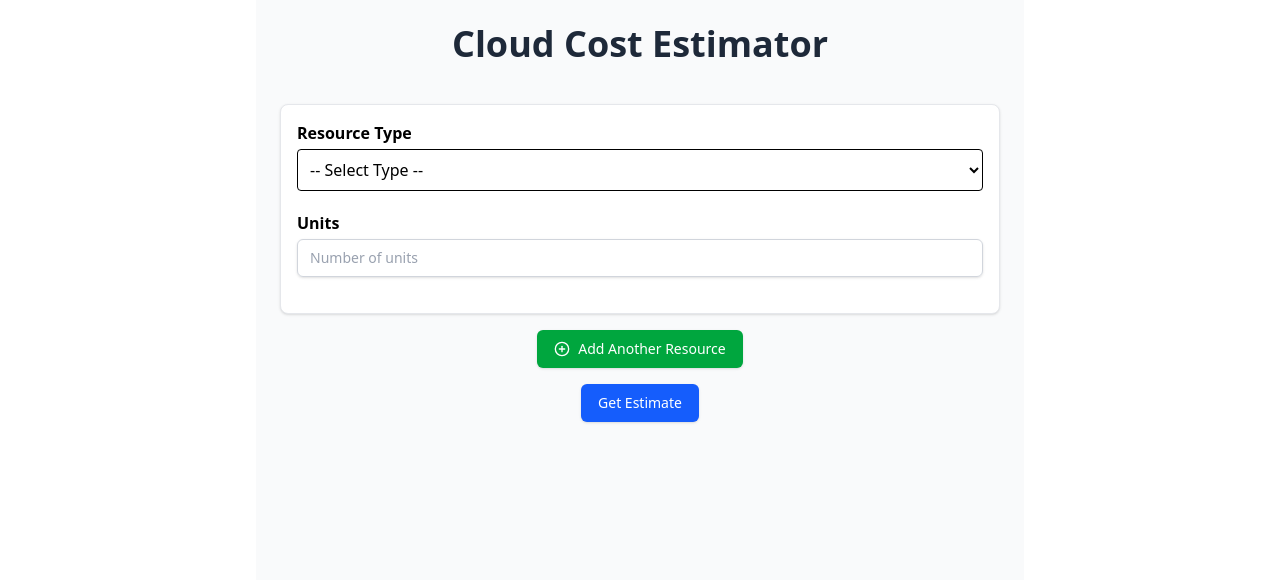
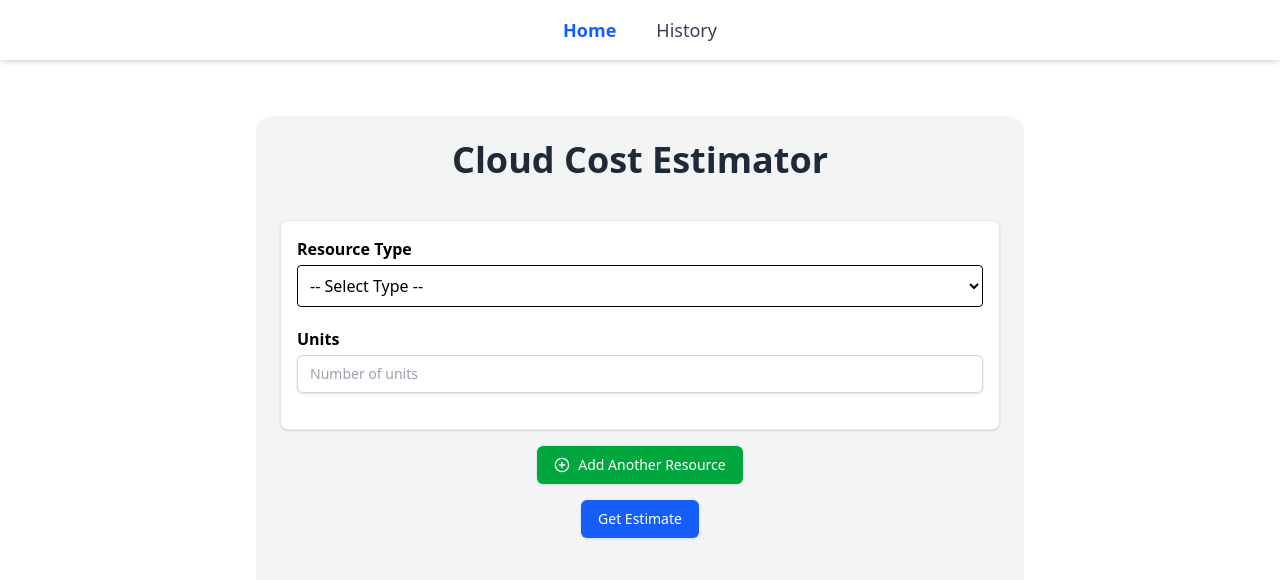
Before and after one commit to agastus-joyson/cloud-cost-estimator-frontend, a React (Vite) app: page / in a window 1280 px wide. Shown: the top 580 px of the page. Built offline with nearby package versions, Linux system fonts and the light colour scheme.

Commit message:
add history page

```diff
--- a/src/App.jsx
+++ b/src/App.jsx
@@ -1,13 +1,19 @@
 import './App.css'
 import HomePage from './pages/HomePage'
+import HistoryPage from './pages/HistoryPage'
+import DetailsPage from './pages/DetailsPage'
 import { Routes,Route } from 'react-router-dom'
+import Navbar from './components/Navbar'
 
 function App() {
 
   return (
     <>
+      <Navbar/>
       <Routes>
         <Route path="/" element={<HomePage/>}/>
+        <Route path="/history" element={<HistoryPage />} />
+        {/* <Route path="/history/:id" element={<DetailsPage/>}/> */}
       </Routes>
     </>
   )
--- /dev/null
+++ b/src/components/Navbar.jsx
@@ -0,0 +1,21 @@
+import { Link, useLocation } from 'react-router-dom';
+
+export default function Navbar() {
+  const location = useLocation();
+
+  const isActive = (path) =>
+    location.pathname === path ? 'text-blue-600 font-semibold' : 'text-gray-700 hover:text-blue-600';
+
+  return (
+    <nav className="bg-white shadow-md py-4 mb-14">
+      <div className="container mx-auto flex justify-center gap-10">
+        <Link to="/" className={`text-lg ${isActive('/')}`}>
+          Home
+        </Link>
+        <Link to="/history" className={`text-lg ${isActive('/history')}`}>
+          History
+        </Link>
+      </div>
+    </nav>
+  );
+}
--- /dev/null
+++ b/src/pages/HistoryPage.jsx
@@ -0,0 +1,58 @@
+import { useEffect, useState } from 'react';
+import axios from 'axios';
+import { Loader2, Eye } from 'lucide-react';
+import { Card, CardContent } from '../components/ui/card';
+import { Button } from '../components/ui/button';
+import { Link } from 'react-router-dom';
+
+export default function HistoryPage() {
+  const [history, setHistory] = useState([]);
+  const [loading, setLoading] = useState(true);
+  const [error, setError] = useState(null);
+
+  useEffect(() => {
+    axios.get('http://localhost:8080/api/estimate/history')
+      .then(res => setHistory(res.data))
+      .catch(() => setError('Failed to fetch estimate history'))
+      .finally(() => setLoading(false));
+  }, []);
+
+  return (
+    <div className="p-6 max-w-3xl mx-auto bg-gray-50 min-h-screen rounded-2xl">
+      <h1 className="text-4xl font-bold text-center text-gray-800 mb-10">Estimate History</h1>
+
+      {loading ? (
+        <div className="flex justify-center items-center text-gray-600">
+          <Loader2 className="animate-spin mr-2" /> Loading history...
+        </div>
+      ) : error ? (
+        <div className="text-red-600 text-center">{error}</div>
+      ) : history.length === 0 ? (
+        <div className="text-gray-600 text-center">No history found.</div>
+      ) : (
+        <div className="space-y-4">
+          {history.map(item => (
+            <Card key={item.id} className="bg-white border border-gray-200">
+              <CardContent className="flex items-center justify-between p-4">
+                <div>
+                  <div className="font-semibold text-lg text-gray-800">
+                    Estimate #{item.id}
+                  </div>
+                  <div className="text-sm text-gray-600">
+                    {new Date(item.timestamp).toLocaleString()}<br/>
+                    Total: ${item.totalCost.toFixed(2)}
+                  </div>
+                </div>
+                <Link to={`/history/${item.id}`}>
+                  <Button className="bg-blue-600 hover:bg-blue-700">
+                    <Eye className="w-4 h-4 mr-2" /> Details
+                  </Button>
+                </Link>
+              </CardContent>
+            </Card>
+          ))}
+        </div>
+      )}
+    </div>
+  );
+}
--- a/src/pages/HomePage.jsx
+++ b/src/pages/HomePage.jsx
@@ -102,7 +102,7 @@ export default function HomePage() {
   };
 
   return (
-    <div className="p-6 max-w-3xl mx-auto bg-gray-50 min-h-screen">
+    <div className="p-6 max-w-3xl mx-auto bg-gray-100 min-h-screen rounded-2xl">
       <h1 className="text-4xl font-bold text-center text-gray-800 mb-10">Cloud Cost Estimator</h1>
 
       {resources.map((resource, idx) => (
```
